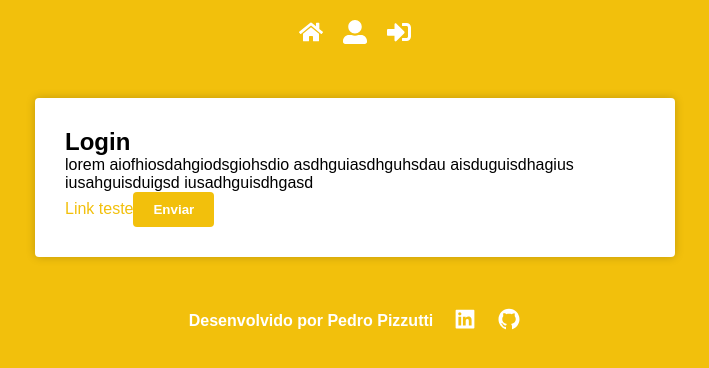
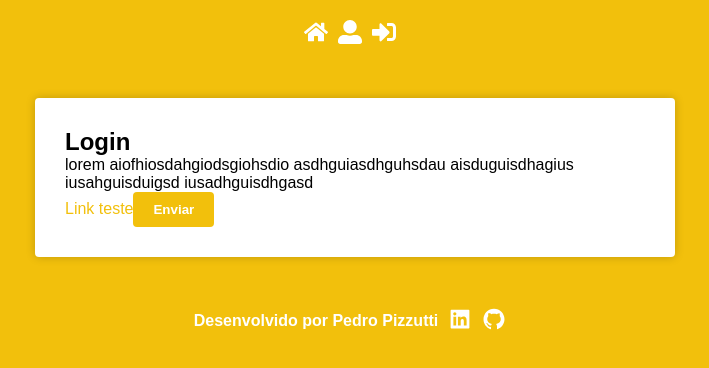
Before and after one commit to PedroPizzutti/pessoal_ref, a React (Create React App) app in the folder app-react/: page / in a window 1280 px wide. Shown: the top 368 px of the page, without its empty margins (285-994 px from the left). Built offline with nearby package versions, Linux system fonts and the light colour scheme; the HTML template or start-up script is replaced by a standard one.

Commit message:
criada o router para rotas privadas

```diff
--- a/app-react/src/components/Footer/index.js
+++ b/app-react/src/components/Footer/index.js
@@ -6,10 +6,18 @@ export default function Footer() {
   return (
     <BarraRodape>
       <p>Desenvolvido por Pedro Pizzutti</p>
-      <a href="https://www.linkedin.com/in/pedropizzutti/">
+      <a
+        href="https://www.linkedin.com/in/pedropizzutti/"
+        target="_blank"
+        rel="noreferrer"
+      >
         <AiFillLinkedin size={24} />
       </a>
-      <a href="https://github.com/PedroPizzutti">
+      <a
+        href="https://github.com/PedroPizzutti"
+        target="_blank"
+        rel="noreferrer"
+      >
         <AiFillGithub size={24} />
       </a>
     </BarraRodape>
--- a/app-react/src/components/Footer/styled.js
+++ b/app-react/src/components/Footer/styled.js
@@ -8,13 +8,13 @@ export const BarraRodape = styled.footer`
 
   p {
     color: #fff;
-    margin: 0 10px 0;
+    margin: 0 10px 0 0;
     font-weight: bold;
   }
 
   a {
     color: #fff;
-    margin: 0 10px 0;
+    margin: 0 10px 0 0;
     font-weight: bold;
   }
 `;
--- a/app-react/src/components/Header/styled.js
+++ b/app-react/src/components/Header/styled.js
@@ -8,7 +8,7 @@ export const BarraNavegacao = styled.nav`
 
   a {
     color: #fff;
-    margin: 0 10px 0;
+    margin: 0 10px 0 0;
     font-weight: bold;
   }
 `;
--- /dev/null
+++ b/app-react/src/routes/PrivateRoute.js
@@ -0,0 +1,32 @@
+import React from 'react';
+import { Route, Redirect } from 'react-router-dom';
+import PropTypes from 'prop-types';
+
+export default function PrivateRoute({
+  component: Component,
+  isClosed,
+  ...rest
+}) {
+  const isLoggedIn = false;
+
+  if (isClosed && !isLoggedIn) {
+    return (
+      <Redirect
+        to={{ pathname: '/login', state: { prevPath: rest.location.pathname } }}
+      />
+    );
+  }
+
+  // eslint-disable-next-line react/jsx-props-no-spreading
+  return <Route {...rest} component={Component} />;
+}
+
+PrivateRoute.defaultProps = {
+  isClosed: false,
+};
+
+PrivateRoute.propTypes = {
+  component: PropTypes.oneOfType([PropTypes.element, PropTypes.func])
+    .isRequired,
+  isClosed: PropTypes.bool,
+};
--- a/app-react/src/routes/index.js
+++ b/app-react/src/routes/index.js
@@ -1,14 +1,15 @@
 import React from 'react';
-import { Switch, Route } from 'react-router-dom';
+import { Switch } from 'react-router-dom';
 
+import PrivateRoute from './PrivateRoute';
 import Login from '../pages/Login';
 import Page404 from '../pages/Page404';
 
 export default function Routes() {
   return (
     <Switch>
-      <Route exact path="/" component={Login} />
-      <Route path="*" component={Page404} />
+      <PrivateRoute exact path="/" component={Login} />
+      <PrivateRoute path="*" component={Page404} />
     </Switch>
   );
 }
```
Also changed, not shown: app-react/package.json (+4 -3 lines), 1 other file (tests, documents, lock files or other folders).
